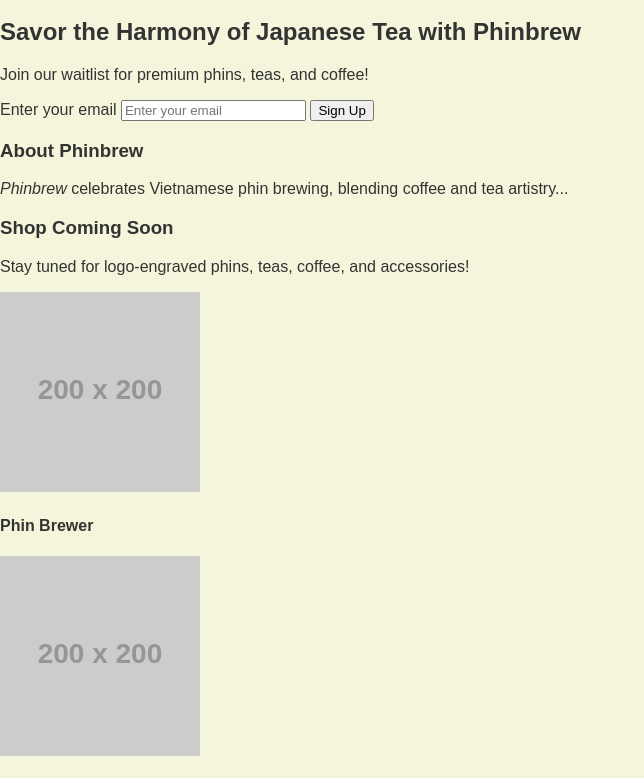
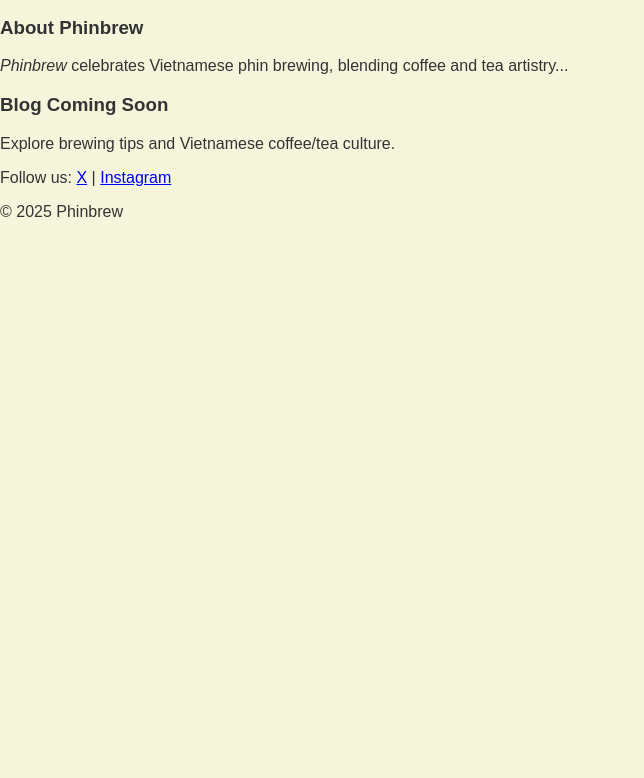
Before and after one commit to Ry3Gook/phinbrew-site, a plain HTML site: page index.html in a window 1280 px wide. Shown: the part 64-842 px from the top of the page, without its empty margins (0-644 px from the left). After the commit the page ends 800 px from the top, so only its background shows below. Drawn offline with Linux system fonts and the light colour scheme; placeholder pictures from the web are drawn by us; a web font is replaced by a local one.

Commit message:
Updated index.html with simplified HTML code

```diff
--- a/index.html
+++ b/index.html
@@ -24,45 +24,15 @@
                 onerror="this.src='https://via.placeholder.com/100x40?text=Phinbrew+Logo';">
         </div>
         <nav aria-label="Main navigation">
-            <a href="#home">Home</a>
-            <a href="#shop">Shop</a>
             <a href="#about">About</a>
             <a href="#blog">Blog</a>
             <a href="#contact">Contact</a>
         </nav>
     </header>
     <main>
-        <section class="hero" id="home">
-            <div class="hero-content">
-                <h2>Savor the Harmony of Japanese Tea with Phinbrew</h2>
-                <p>Join our waitlist for premium phins, teas, and coffee!</p>
-                <form name="waitlist" method="POST" data-netlify="true" action="/success">
-                    <input type="hidden" name="form-name" value="waitlist">
-                    <label for="email" class="sr-only">Enter your email</label>
-                    <input type="email" id="email" name="email" placeholder="Enter your email" required>
-                    <button type="submit" class="shop-now" aria-label="Sign up for waitlist">Sign Up</button>
-                </form>
-            </div>
-        </section>
         <section class="section" id="about">
             <h3>About Phinbrew</h3>
             <p><em>Phinbrew</em> celebrates Vietnamese phin brewing, blending coffee and tea artistry...</p>
-        </section>
-        <section class="section" id="shop">
-            <h3>Shop Coming Soon</h3>
-            <p>Stay tuned for logo-engraved phins, teas, coffee, and accessories!</p>
-            <div class="product-grid">
-                <div class="product-card">
-                    <img src="image/phin.jpg" alt="Vietnamese Phin Brewer"
-                        onerror="this.src='https://via.placeholder.com/200x200?text=Phin';">
-                    <h4>Phin Brewer</h4>
-                </div>
-                <div class="product-card">
-                    <img src="image/tea.jpg" alt="Japanese Premium Tea"
-                        onerror="this.src='https://via.placeholder.com/200x200?text=Tea';">
-                    <h4>Premium Tea</h4>
-                </div>
-            </div>
         </section>
         <section class="section" id="blog">
             <h3>Blog Coming Soon</h3>
@@ -71,8 +41,8 @@
     </main>
     <footer id="contact">
         <p>Follow us:
-            <a class="social-links" href="https://x.com/phinbrew" target="_blank" rel="noopener">X</a> |
-            <a class="social-links" href="https://instagram.com/phinbrew" target="_blank" rel="noopener">Instagram</a>
+            <a class="social-links" href="https://x.com/phinbrew" target="_blank">X</a> |
+            <a class="social-links" href="https://instagram.com/phinbrew" target="_blank">Instagram</a>
         </p>
         <p>&copy; 2025 Phinbrew</p>
     </footer>
```
